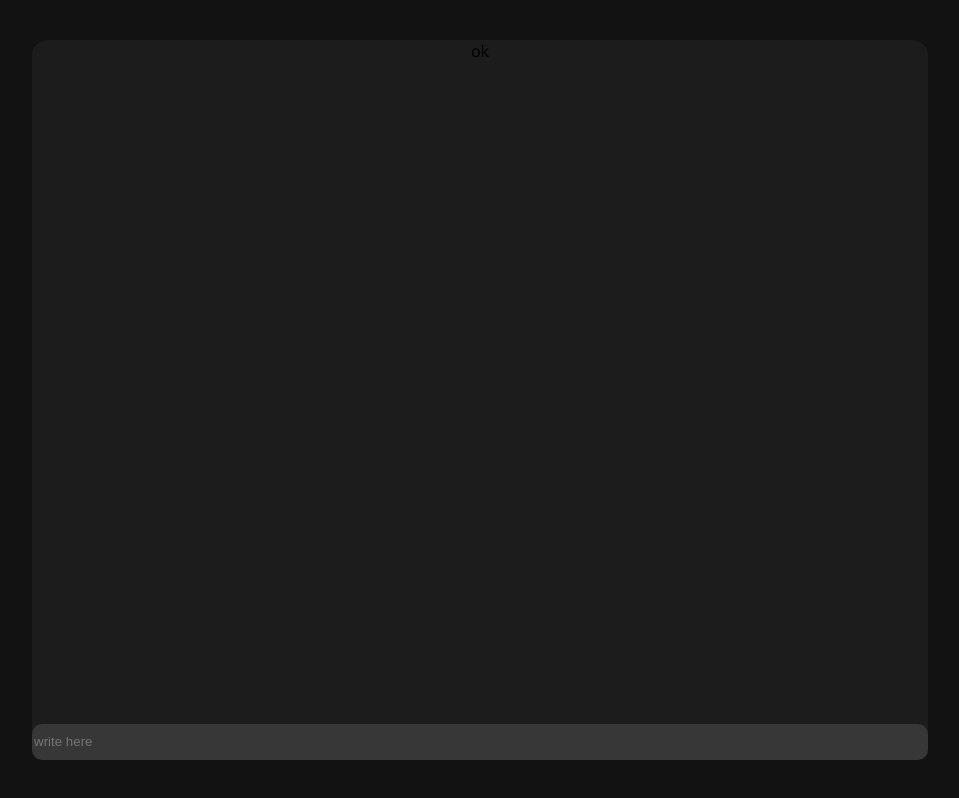
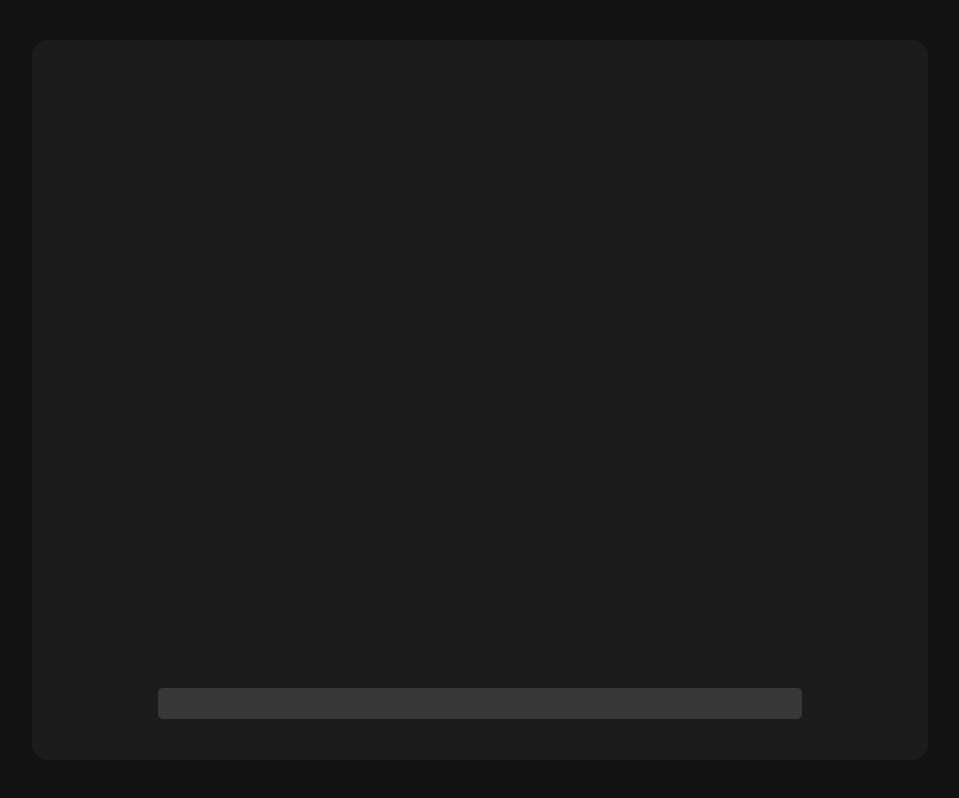
Before and after one commit to Mockmentor/Arcee, a React (Create React App) app: page /chat in a window 1280 px wide. Shown: the whole page, without its empty margins (160-1119 px from the left). Built offline with nearby package versions, Linux system fonts and the light colour scheme.

Commit message:
core: InputForm added

```diff
--- a/src/components/BackgroundChat/BackgroundChat.module.css
+++ b/src/components/BackgroundChat/BackgroundChat.module.css
@@ -1,19 +1,21 @@
 .BackgroundChat {
-  height:  90vh ;
-  width:  70vw ;
-  background-color:  #1C1C1C ;
-  border-radius:  2% ;
+  height: 90vh;
+  width: 70vw;
+  background-color: #1c1c1c;
+  border-radius: 2%;
 
-  position:  absolute ;
-  left:  0 ;
-  right:  0 ;
-  top:  0 ;
-  bottom:  0 ;
-  margin-left:  auto ;
-  margin-right:  auto ;
-  margin-top:  auto ;
-  margin-bottom:  auto ;
+  position: absolute;
+  left: 0;
+  right: 0;
+  top: 0;
+  bottom: 0;
+  margin-left: auto;
+  margin-right: auto;
+  margin-top: auto;
+  margin-bottom: auto;
 
-  display:  grid ;
-  grid-template-rows: 95% 1fr;
+  display: grid;
+  grid-template-rows: 90% 1fr;
+  justify-content: center;
+  /* grid-template-columns: 5% 90% 5%; */
 }
--- a/src/components/BackgroundChat/BackgroundChat.tsx
+++ b/src/components/BackgroundChat/BackgroundChat.tsx
@@ -1,9 +1,19 @@
 import classes from './BackgroundChat.module.css';
-import InputForm from '../InputForm/InputForm'
+import InputForm from '../InputForm/InputForm';
+import MessageList from '../MessageList/MessageList';
+import { useState } from 'react';
 
 export default function BackgroundChat() {
-  return <div className={classes.BackgroundChat}>
-    <div>ok</div>
-    <InputForm />
-  </div>;
+  const [messages, setMessages]: any = useState([]); // kill any
+
+  const createMessage = (newMessage: string) => {
+    setMessages([...messages, newMessage]);
+  };
+
+  return (
+    <div className={classes.BackgroundChat}>
+      <MessageList messages={messages} />
+      <InputForm create={createMessage} />
+    </div>
+  );
 }
--- a/src/components/InputForm/InputForm.jsx
+++ /dev/null
@@ -1,10 +0,0 @@
-function InputForm() {
-  return (
-    // <div style={{ width: '3vh' }}>
-
-    <input type="text" placeholder="write here" style={{ lineHeight: '2em', padding: '2px', borderRadius: '10px', border: '0', backgroundColor: "#373737", color: '#ffffff'}} />
-    // </div>
-  );
-}
-
-export default InputForm;
--- /dev/null
+++ b/src/components/InputForm/InputForm.module.css
@@ -0,0 +1,10 @@
+.input {
+  /* display: 'block';
+  width: '100%'; */
+  line-height: '2em';
+  padding: '2px';
+  border-radius: '10px';
+  border: '0';
+  background-color: '#373737';
+  color: '#ffffff';
+}
--- /dev/null
+++ b/src/components/InputForm/InputForm.tsx
@@ -0,0 +1,38 @@
+import { useState } from 'react';
+import classes from './InputForm.module.css';
+
+export default function InputForm({
+  create,
+}: {
+  create: (newMessage: string) => void;
+}) {
+  const [message, setMessage] = useState('');
+
+  const addNewMessage = (e: React.FormEvent) => {
+    e.preventDefault();
+    const newMessage = message;
+    create(newMessage);
+    setMessage('');
+  };
+
+  return (
+    <form>
+      <input
+        type="text"
+        // placeholder="write here"
+        style={{
+          width: '50vw',
+          lineHeight: '2em',
+          padding: '2px',
+          borderRadius: '5px',
+          border: '0',
+          backgroundColor: '#373737',
+          color: '#ffffff',
+        }}
+        value={message}
+        onChange={(e) => setMessage(e.target.value)}
+      />
+      <input type="submit" onClick={addNewMessage} hidden />
+    </form>
+  );
+}
--- /dev/null
+++ b/src/components/Message/Message.tsx
@@ -0,0 +1,3 @@
+export default function Message({ message }: { message: string }) {
+  return <div>{message}</div>;
+}
--- /dev/null
+++ b/src/components/MessageList/MessageList.module.css
@@ -0,0 +1,4 @@
+.MessageList {
+  display: grid;
+  color: white;
+}
--- /dev/null
+++ b/src/components/MessageList/MessageList.tsx
@@ -0,0 +1,12 @@
+import styles from './MessageList.module.css';
+import Message from '../Message/Message';
+
+export default function MessageList({ messages }: { messages: string[] }) {
+  return (
+    <div className={styles.MessageList}>
+      {messages.map((message, index) => (
+        <Message message={message} key={index} />
+      ))}
+    </div>
+  );
+}
--- a/src/styles/App.css
+++ b/src/styles/App.css
@@ -1,6 +1,6 @@
 body {
   background: #121212;
-  text-align: center;
+  /* text-align: center; */
   margin: 0;
   font-family: 'Segoe UI', 'Roboto', 'Oxygen', 'Ubuntu', 'Cantarell',
     'Fira Sans', 'Droid Sans', 'Helvetica Neue', sans-serif;
```
